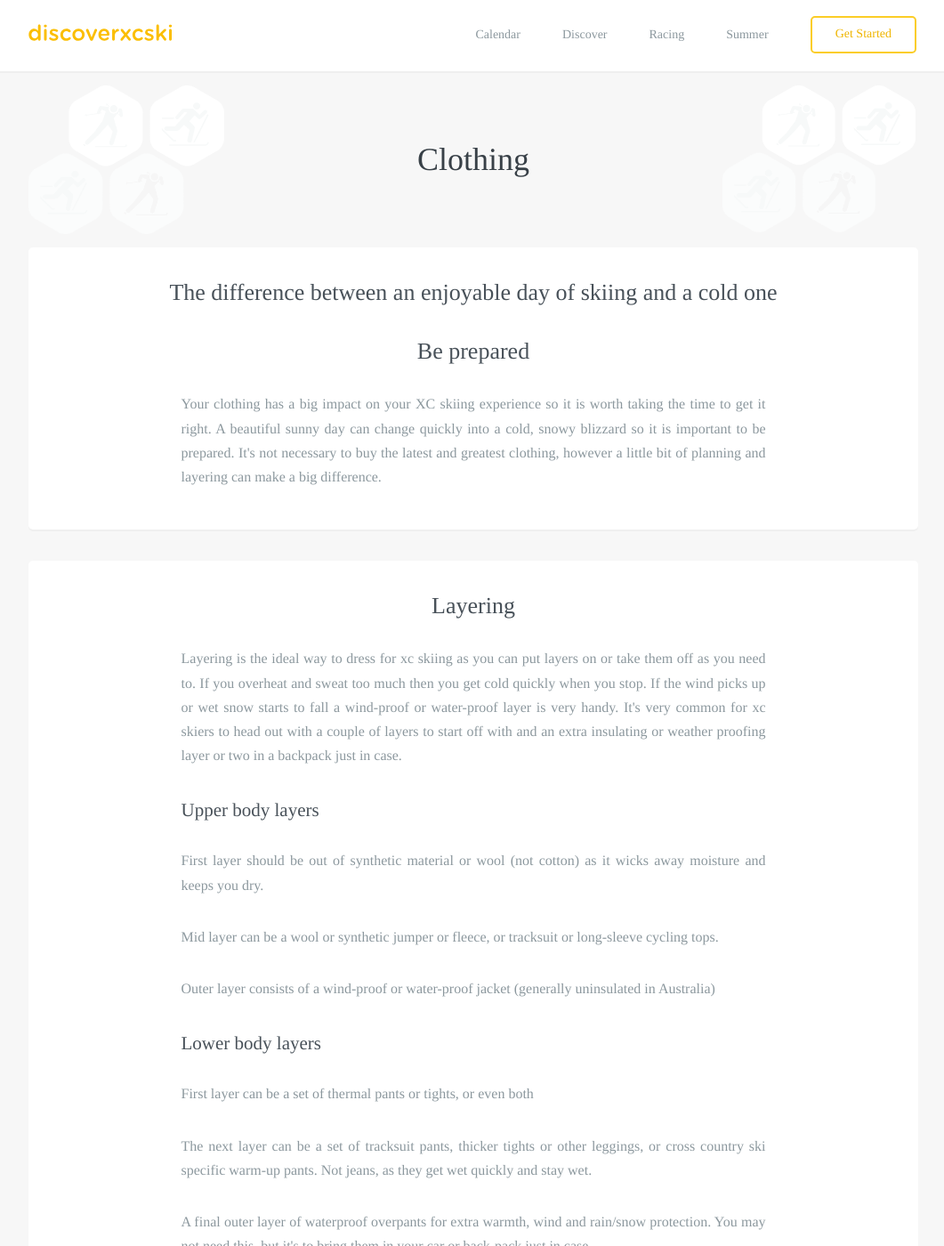
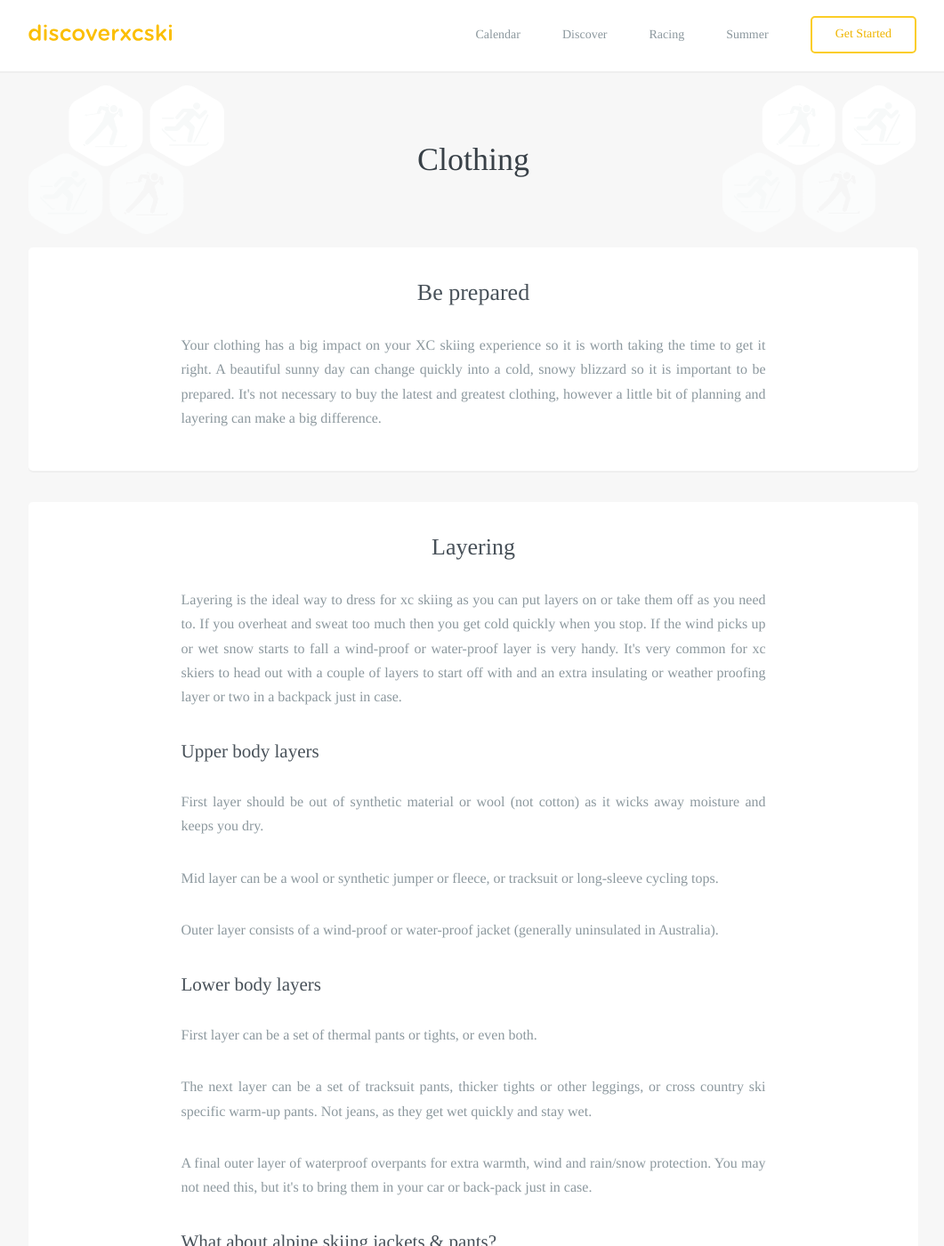
Before and after one commit to robcatto/robcatto.github.io, a Jekyll site: the page built from get-started/clothing/index.html, in a window 1280 px wide and 1400 px high. Shown: the whole window at 89% size, without its empty margins (108-1169 px from the left). Built offline with Jekyll 4.4.1, drawn with Linux system fonts in a browser that asks for light colours; some web fonts are replaced; Markdown is read by kramdown in place of the engine named in the settings; some of the changed text lies outside the part shown.

Commit message:
Update index.html

```diff
--- a/get-started/clothing/index.html
+++ b/get-started/clothing/index.html
@@ -33,7 +33,7 @@ layout: default
 
 
                  <section class="mobile_section" style="padding-bottom: 45px">
-                <h3>The difference between an enjoyable day of skiing and a cold one</h3>
+
                 <h3>Be prepared</h3>
                 <p class="left__aligned--p">
                    Your clothing has a big impact on your XC skiing experience so it is worth taking the time to get it right.  A beautiful sunny day can change quickly into a cold, snowy blizzard so it is important to be prepared. It's not necessary to buy the latest and greatest clothing, however a little bit of planning and layering can make a big difference.
@@ -50,9 +50,9 @@ layout: default
                 <h3 class="heading__aligned--page" style="text-align: left;">Upper body layers</h3>
                 <p class="left__aligned--p">First layer should be  out of synthetic material or wool (not cotton) as it wicks away moisture and keeps you dry.
                 <p class="left__aligned--p">Mid layer can be a wool or synthetic jumper or fleece, or tracksuit or long-sleeve cycling tops.
-                <p class="left__aligned--p">Outer layer consists of a wind-proof or water-proof jacket (generally uninsulated in Australia)
+                <p class="left__aligned--p">Outer layer consists of a wind-proof or water-proof jacket (generally uninsulated in Australia).
                 <h3 class="heading__aligned--page" style="text-align: left;">Lower body layers</h3>
-                <p class="left__aligned--p"> First layer can be a set of thermal pants or tights, or even both
+                <p class="left__aligned--p"> First layer can be a set of thermal pants or tights, or even both.
                 <p class="left__aligned--p"> The next layer can be a set of tracksuit pants, thicker tights or other leggings, or cross country ski specific warm-up pants. Not jeans, as they get wet quickly and stay wet.
                 <p class="left__aligned--p"> A final outer layer of waterproof overpants for extra warmth, wind and rain/snow protection. You may not need this, but it's to bring them in your car or back-pack just in case.
                 </p>
@@ -69,7 +69,7 @@ layout: default
                    <section class="mobile_section">
                     <h3>Eyewear</h3>
                        <p class="left__aligned--p">A good pair of sunglasses is necessary to protect your eyes both from the sun and reflection off the snow. For snowy conditions a protective visor is a better option, and the best solution for wet snow and/or fog is a pair of googles.
-                       <p class="left__aligned--p">Something extra here?
+
                       </section>
 
                 <section class="mobile_section">
```
